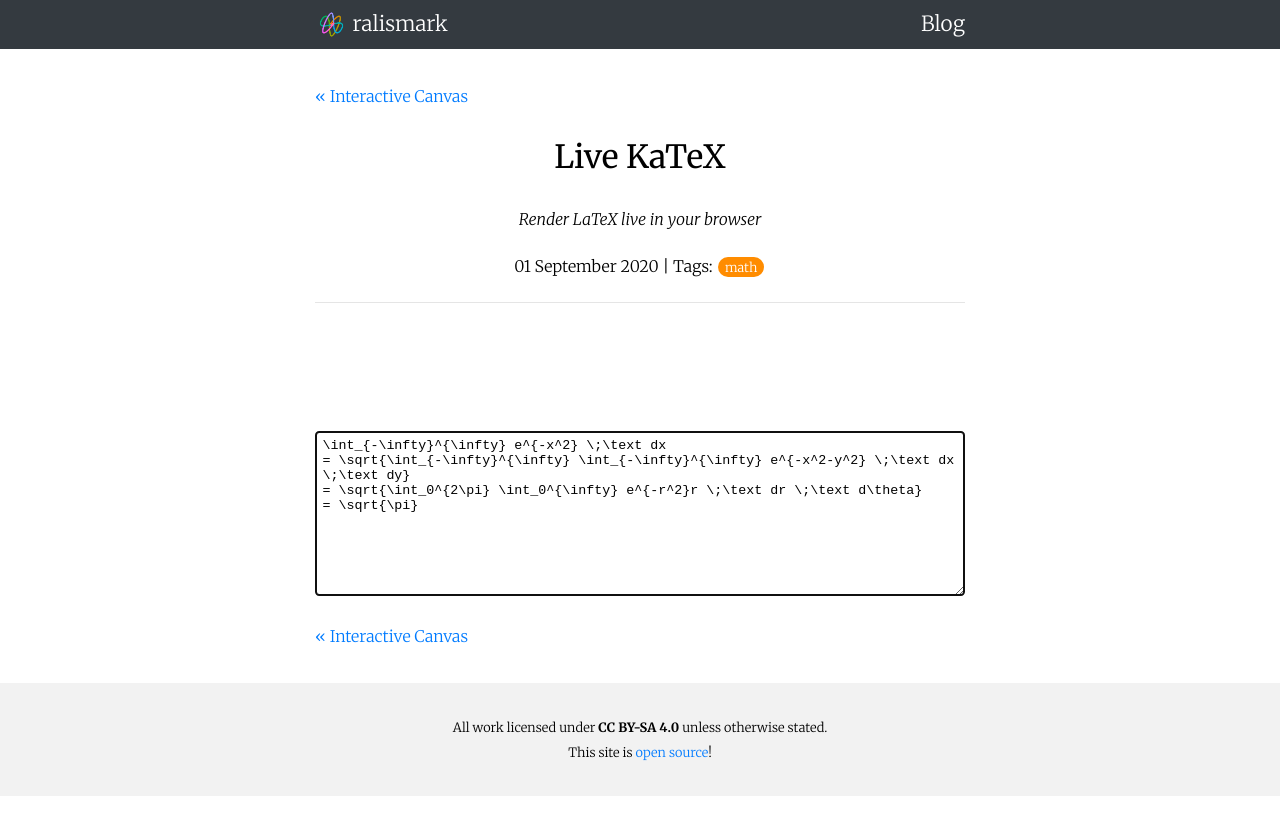
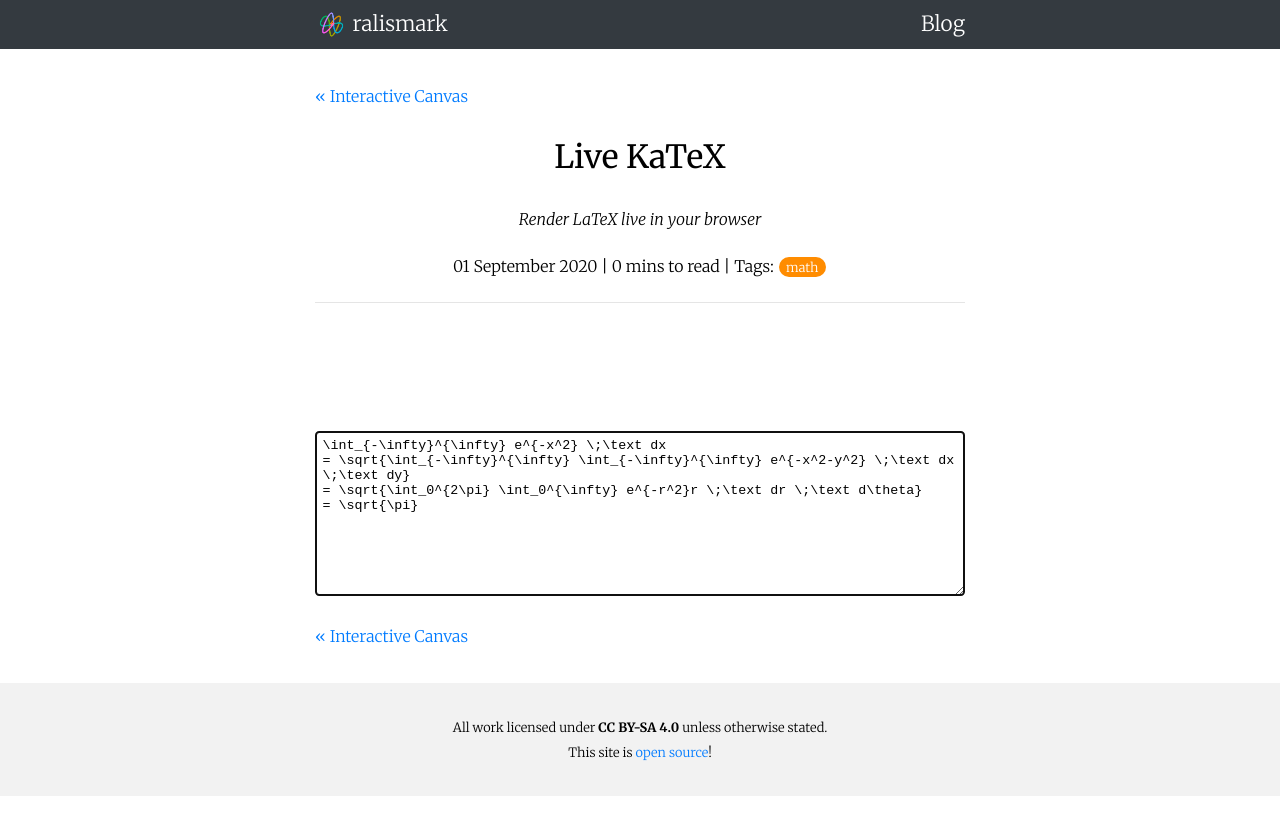
Before and after one commit to ralismark/ralismark.github.io, a Jekyll site: the page built from _interactives/2020-09-01-live-katex.html, in a window 1280 px wide. Shown: the top 835 px of the page. Built offline with Jekyll 4.4.1, drawn with Linux system fonts in a browser that asks for light colours; nearby versions of some CDN libraries.

Commit message:
Add reading time indicator

```diff
--- a/_layouts/post.html
+++ b/_layouts/post.html
@@ -14,6 +14,10 @@ main_attr: class="h-entry"
 		<time datetime="{{ page.date | date_to_xmlschema }}" class="dt-published">
 			{{ page.date | date_to_long_string }}
 		</time>
+		<span class="separator">|</span>
+		<span>
+			{{ content | strip_html | number_of_words: "auto" | divided_by: 200 }} mins to read
+		</span>
 		{% assign tagcount = page.tags | size %}
 		{% if tagcount > 0 %}
 		<span class="separator">|</span>
```
